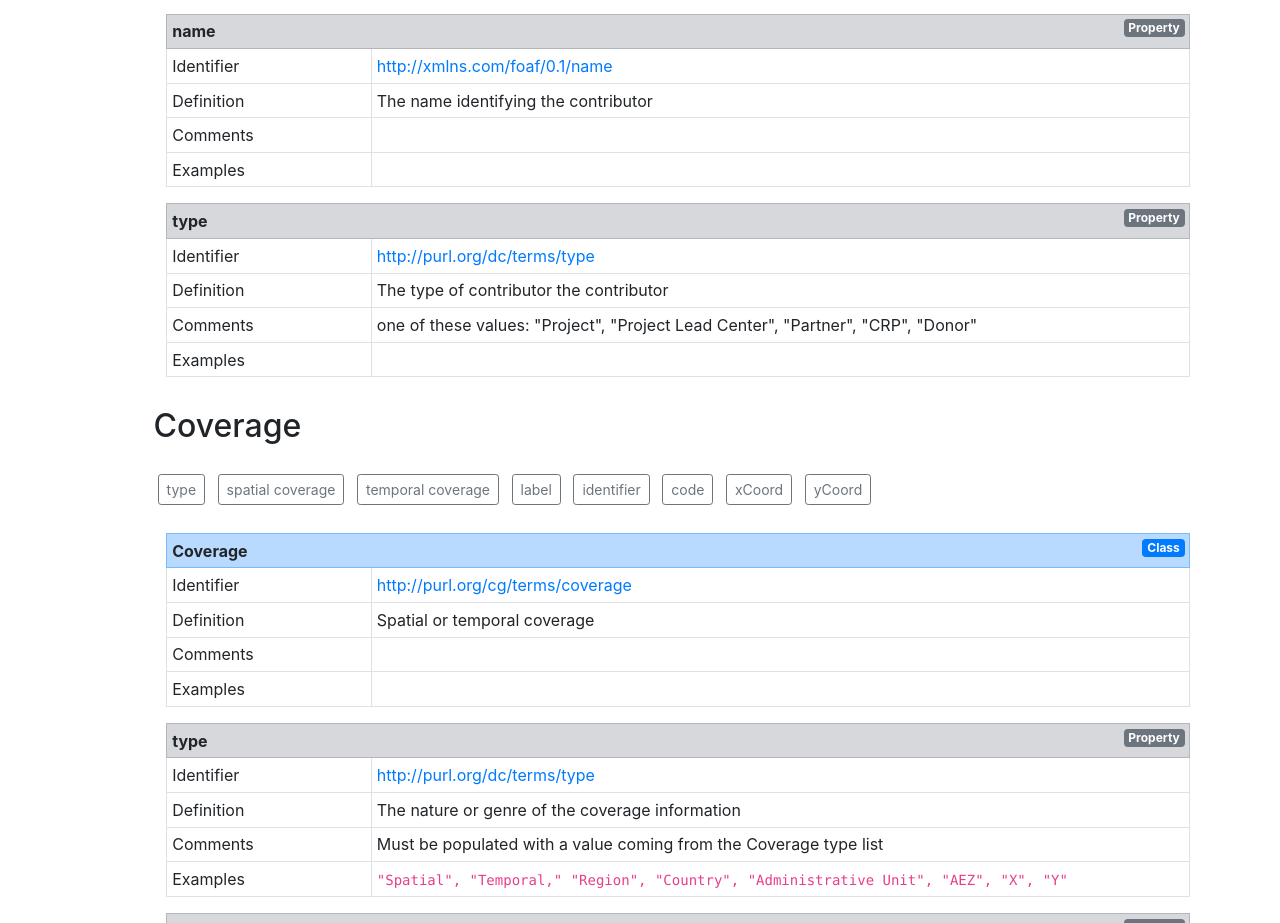
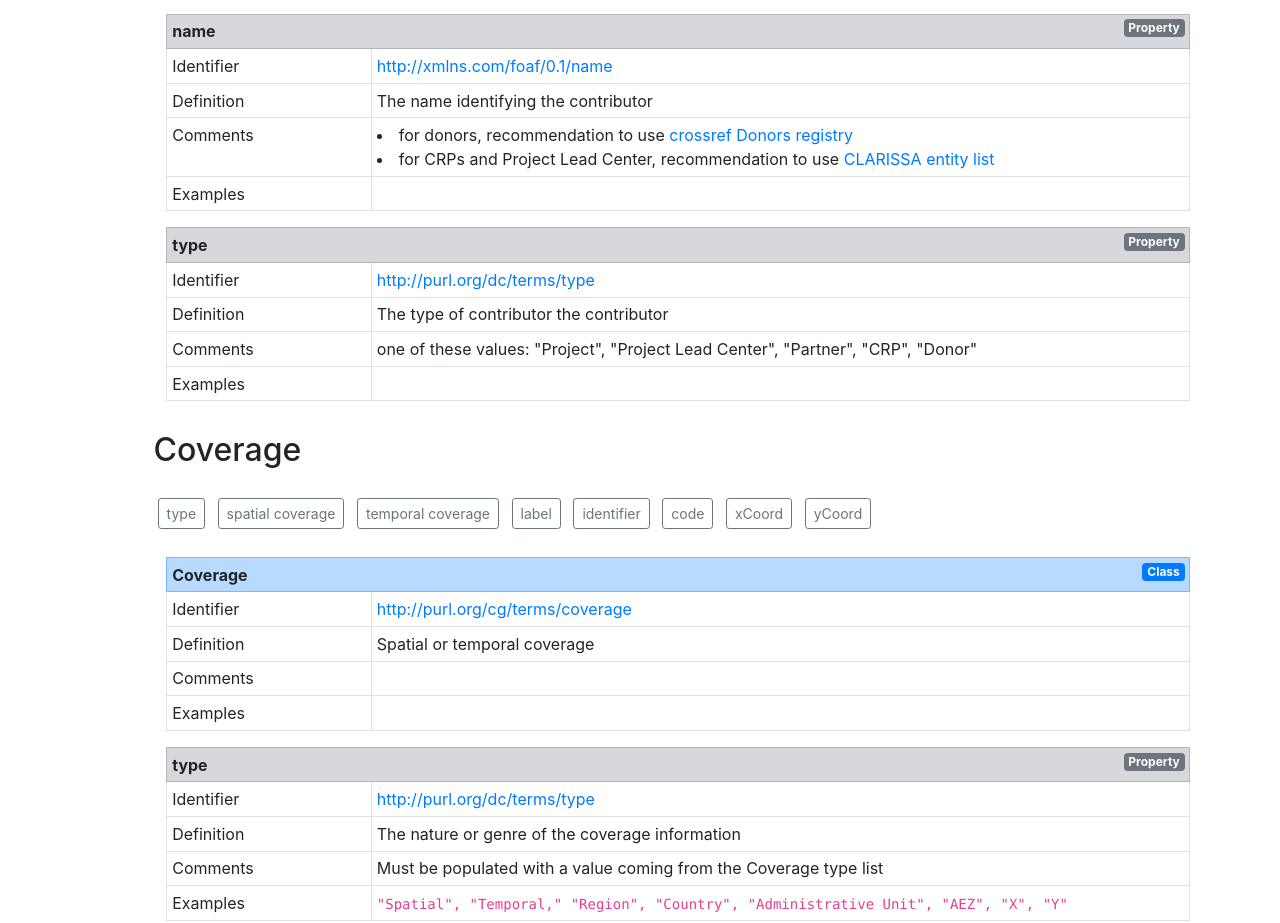
Before and after one commit to AgriculturalSemantics/cg-core, a plain HTML site: page cgcore.html in a window 1280 px wide. Shown: the part 4946-5869 px from the top of the page. Drawn offline with nearby package versions, Linux system fonts and the light colour scheme.

Commit message:
updated contributor information

```diff
--- a/cgcore.html
+++ b/cgcore.html
@@ -350,7 +350,9 @@
                     <tr class="table-secondary"><th colspan="2">name <span class="badge badge-secondary float-right">Property</span></th></tr>
                     <tr><td class="theme-label">Identifier</td><td><a href="http://xmlns.com/foaf/0.1/name">http://xmlns.com/foaf/0.1/name</a></td></tr>
                     <tr><td class="theme-label">Definition</td><td>The name identifying the contributor</td></tr>
-                    <tr><td class="theme-label">Comments</td><td></td></tr>
+                    <tr><td class="theme-label">Comments</td><td><li>for donors, recommendation to use <a href="https://www.crossref.org/services/funder-registry/"> crossref Donors registry</a></li>
+                    <li>for CRPs and Project Lead Center, recommendation to use <a href="https://clarisa.cgiar.org/api/cgiar-entities">CLARISSA entity list</a></li>
+                    </td></tr>
                     <tr><td class="theme-label">Examples</td><td></td></tr>
                 </tbody>
             </table>
```
